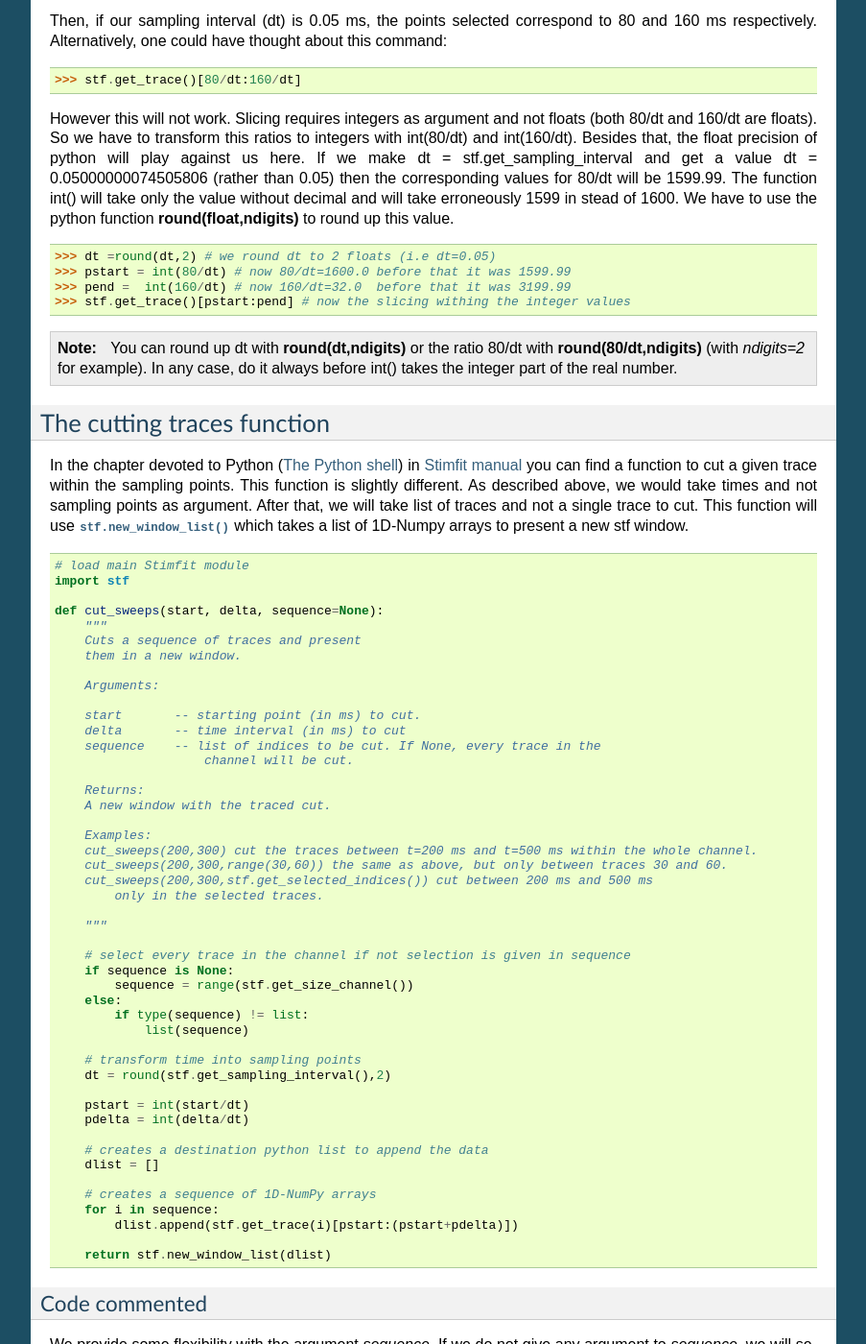
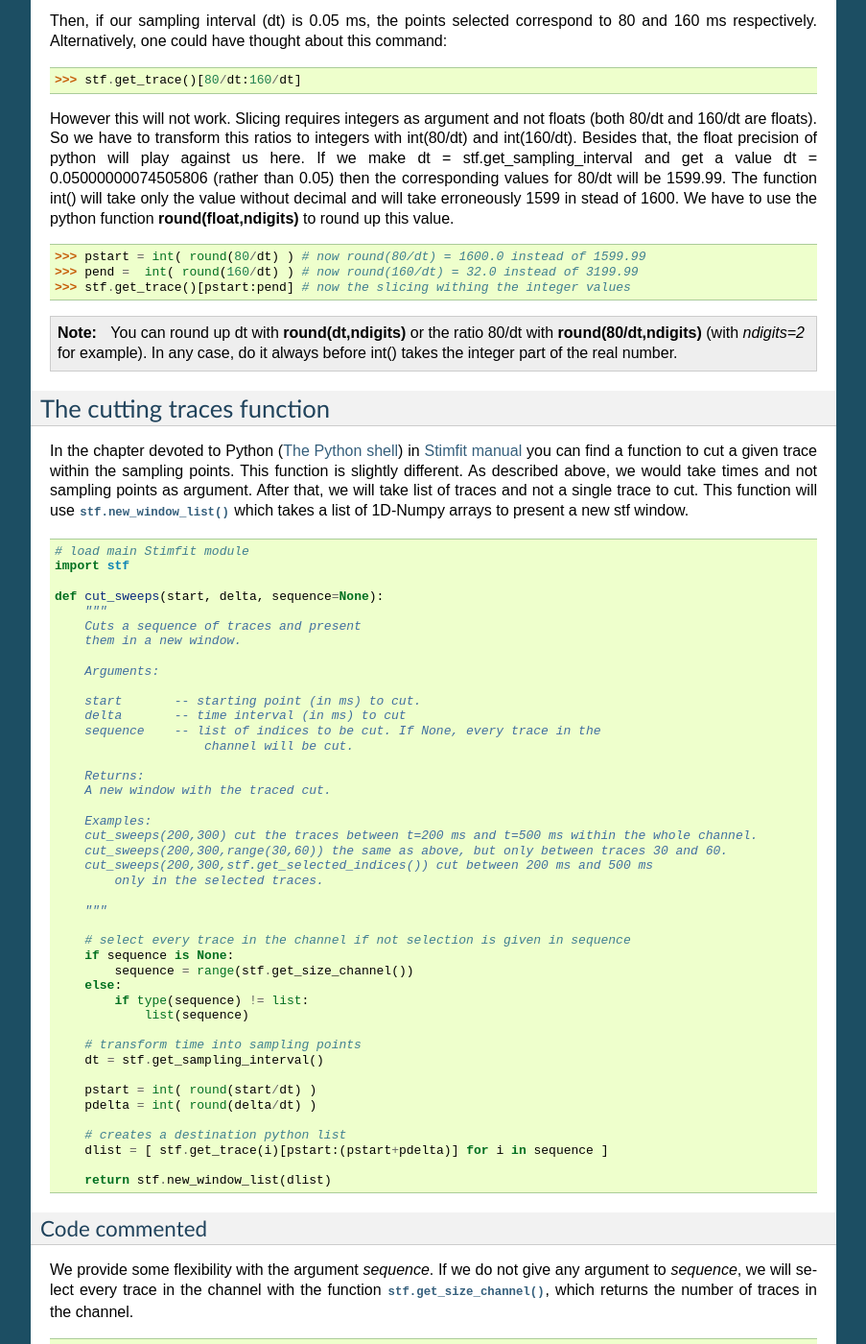
Before and after one commit to neurodroid/stimfit, a Sphinx documentation site: the page built from doc/sphinx/howto/cuttingtraces.rst, in a window 1280 px wide and 1400 px high, scrolled down 666 px. Shown: the whole window at 96% size, without its empty margins (198-1101 px from the left). Built offline with Sphinx 7.4.7, drawn with Linux system fonts in a browser that asks for light colours; formulas are drawn with MathJax 3; some of the changed text lies outside the part shown.

Commit message:
Edited documentation.

```diff
--- a/doc/sphinx/howto/cuttingtraces.rst
+++ b/doc/sphinx/howto/cuttingtraces.rst
@@ -37,9 +37,8 @@ However this will not work.  Slicing requires integers as argument and not float
 
 ::
 
-    >>> dt =round(dt,2) # we round dt to 2 floats (i.e dt=0.05)
-    >>> pstart = int(80/dt) # now 80/dt=1600.0 before that it was 1599.99
-    >>> pend =  int(160/dt) # now 160/dt=32.0  before that it was 3199.99
+    >>> pstart = int( round(80/dt) ) # now round(80/dt) = 1600.0 instead of 1599.99
+    >>> pend =  int( round(160/dt) ) # now round(160/dt) = 32.0 instead of 3199.99
     >>> stf.get_trace()[pstart:pend] # now the slicing withing the integer values
 
 .. note::
@@ -87,17 +86,13 @@ In the chapter devoted to Python (:doc:`/manual/python`)  in  :doc:`/manual/inde
                 list(sequence)
 
         # transform time into sampling points
-        dt = round(stf.get_sampling_interval(),2)
+        dt = stf.get_sampling_interval()
 
-        pstart = int(start/dt)
-        pdelta = int(delta/dt)
+        pstart = int( round(start/dt) )
+        pdelta = int( round(delta/dt) )
 
-        # creates a destination python list to append the data
-        dlist = []
-
-        # creates a sequence of 1D-NumPy arrays
-        for i in sequence:
-            dlist.append(stf.get_trace(i)[pstart:(pstart+pdelta)])
+        # creates a destination python list
+        dlist = [ stf.get_trace(i)[pstart:(pstart+pdelta)] for i in sequence ]
 
         return stf.new_window_list(dlist)
 
@@ -121,8 +116,7 @@ Finally we add to the list the 1D-NumPy arrays whose index is described in the s
 
 ::
 
-    for i in sequence:
-        dlist.append(stf.get_trace(i)[pstart:(pstart+pdelta)])
+    dlist = [ stf.get_trace(i)[pstart:(pstart+pdelta)] for i in sequence ]
 
 and slice the 1D-NumPy array as described above.
 
```
